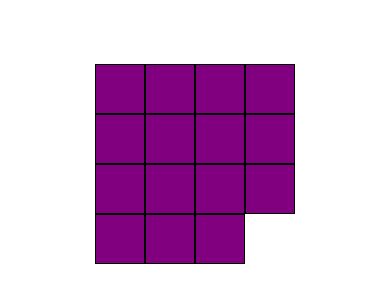
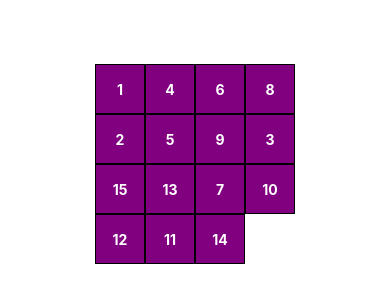
Before and after one commit to PierreCapo/fifteen-puzzle, a React Native app: screen / in a window 390 px wide. Shown: the top 302 px of the page. Built offline with nearby package versions, Linux system fonts and the light colour scheme.

Commit message:
Add tile

```diff
--- a/App.js
+++ b/App.js
@@ -1,6 +1,7 @@
 import React from "react";
 import { StyleSheet, Text, View } from "react-native";
 import { Transitioning } from "react-native-reanimated";
+import { Tile } from "./components/Tile";
 
 const array = [1, 4, 6, 8, 2, 5, 9, 3, 15, 13, 7, 10, 12, 11, 14];
 const TILE_SIZE = 50;
@@ -11,7 +12,7 @@ export default () => {
     <View style={styles.container}>
       <Transitioning.View ref={transitioningRef} style={styles.transitioning}>
         {array.map(tile => (
-          <View style={styles.tile} key={tile} />
+          <Tile key={tile} label={tile} />
         ))}
       </Transitioning.View>
     </View>
@@ -24,12 +25,6 @@ const styles = StyleSheet.create({
     backgroundColor: "#fff",
     alignItems: "center"
   },
-  tile: {
-    height: TILE_SIZE,
-    width: TILE_SIZE,
-    backgroundColor: "purple",
-    borderWidth: 1
-  },
   transitioning: {
     width: TILE_SIZE * 4,
     flexDirection: "row",
--- /dev/null
+++ b/components/Tile.js
@@ -0,0 +1,27 @@
+import * as React from "react";
+import { StyleSheet, Text, View } from "react-native";
+
+const TILE_SIZE = 50;
+
+export const Tile = ({ label }) => {
+  return (
+    <View style={styles.tile}>
+      <Text style={styles.label}>{label}</Text>
+    </View>
+  );
+};
+
+const styles = StyleSheet.create({
+  tile: {
+    height: TILE_SIZE,
+    width: TILE_SIZE,
+    backgroundColor: "purple",
+    borderWidth: 1,
+    justifyContent: "center"
+  },
+  label: {
+    textAlign: "center",
+    color: "white",
+    fontWeight: "bold"
+  }
+});
```
